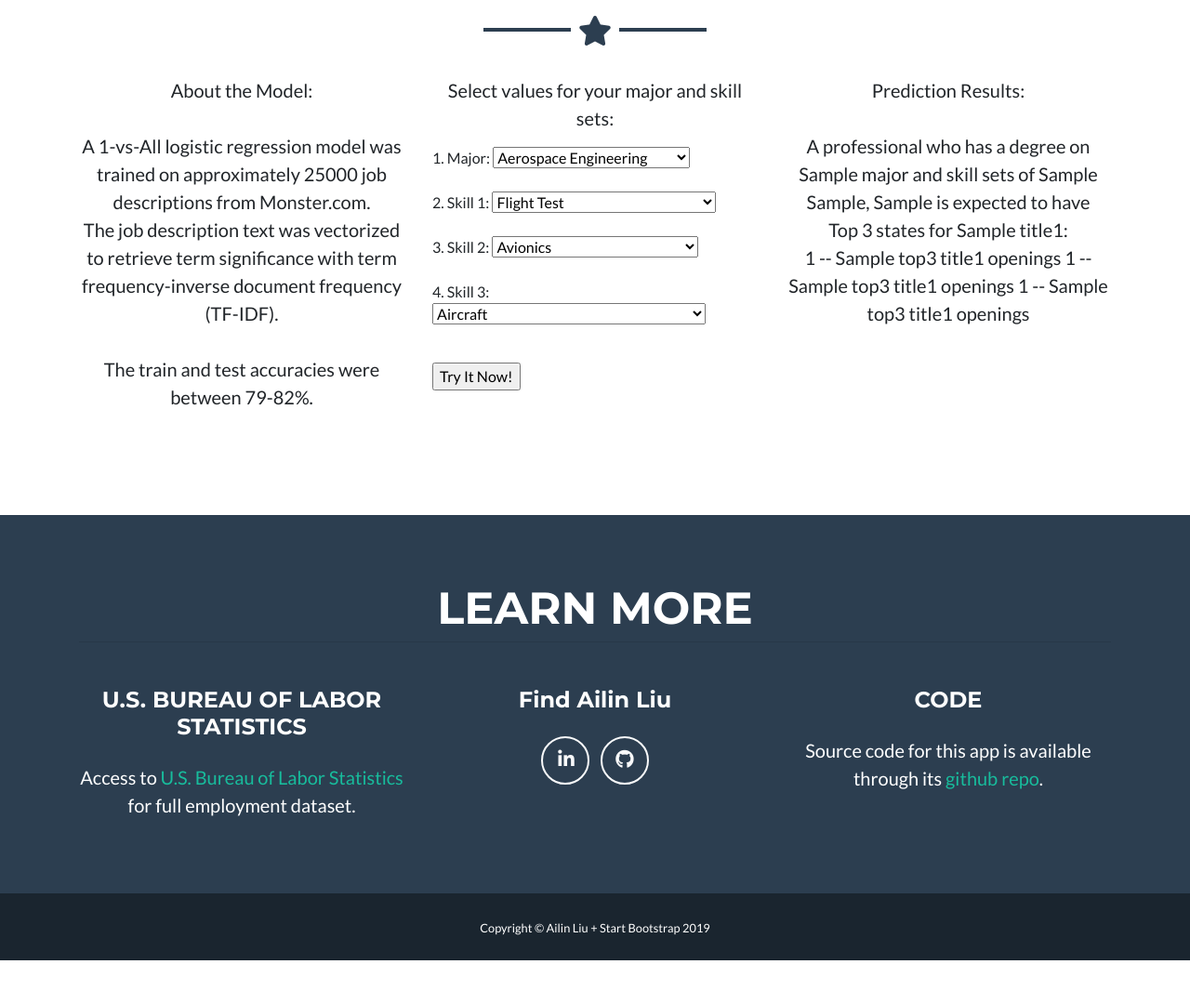
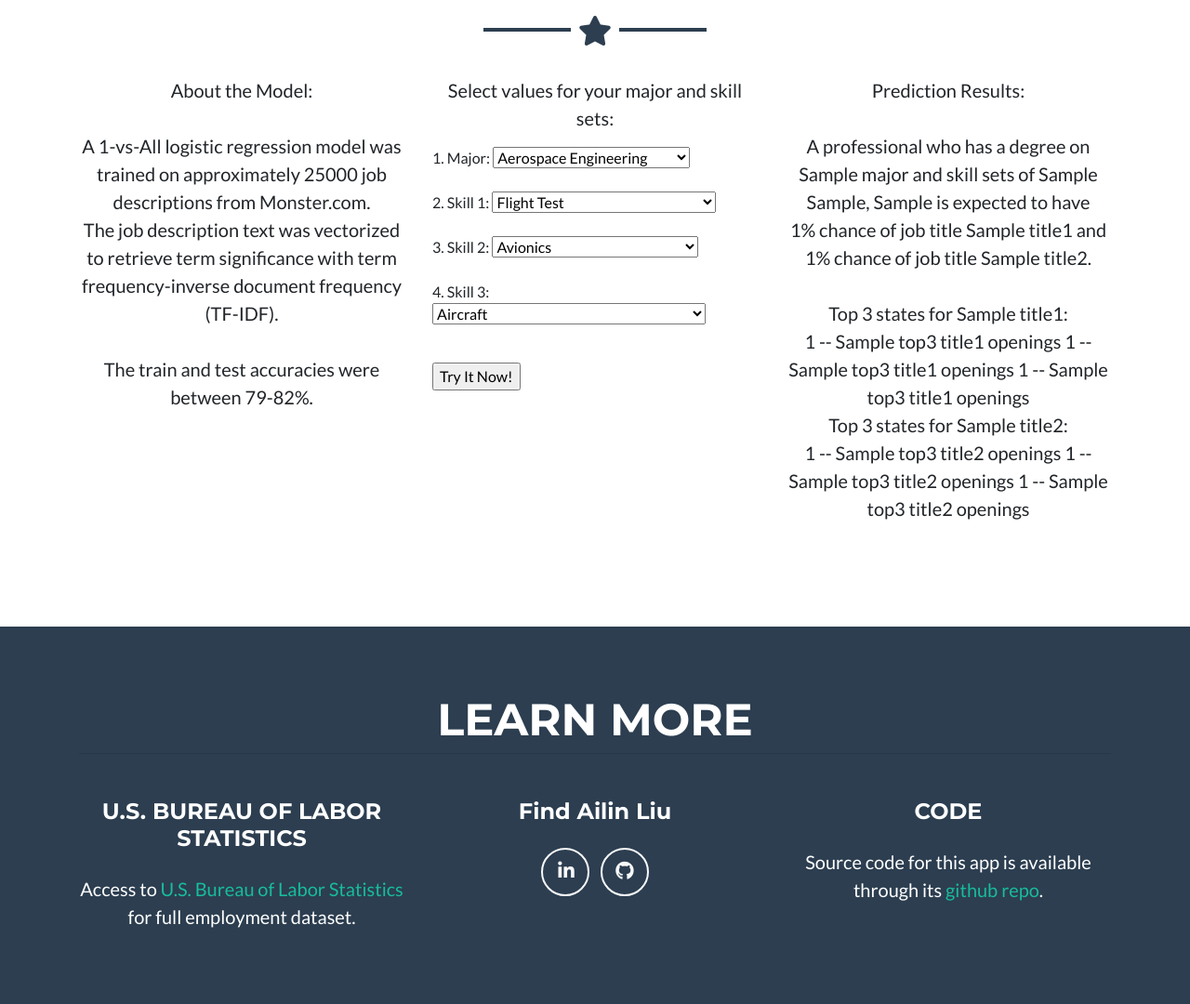
Before and after one commit to ailin-liu/where-is-your-next-job, a Flask app: template templates/index.html in a window 1280 px wide. Shown: the part 2824-3904 px from the top of the page at 93% size. Before the commit the page ends 3857 px from the top, so only its background shows below. Run offline with Flask 2, Linux system fonts and the light colour scheme; the template is opened without the code that fills it: most values are stand-ins (such as "Sample title", 1, 10 or a date in 2020); parts of the project's set-up code (start-up, migrations or seed data) failed here and were passed over; some libraries are stand-ins or nearby versions.

Commit message:
first commit

```diff
--- a/app.py
+++ b/app.py
@@ -60,12 +60,18 @@ def index():
         app.vars['skill1'] = skill1.lower()
         app.vars['skill2'] = skill2.lower()
         app.vars['skill3'] = skill3.lower()
-
-        return render_template('index.html', _anchor="predict",
+        if percent_of_title2 > 10:
+            return render_template('index.html', _anchor="predict",
                                major=app.vars['major'], skill1=app.vars['skill1'],
                                skill2=app.vars['skill2'], skill3=app.vars['skill3'], desc=app.vars['desc'],
                                prediction_percent1 = percent_of_title1, title1 = title1, top3_title1 = top3_title1,
                                prediction_percent2 = percent_of_title2, title2 = title2, top3_title2 = top3_title2)
+        else:
+            return render_template('index.html', _anchor="predict",
+                               major=app.vars['major'], skill1=app.vars['skill1'],
+                               skill2=app.vars['skill2'], skill3=app.vars['skill3'], desc=app.vars['desc'],
+                               prediction_percent1 = percent_of_title1, title1 = title1, top3_title1 = top3_title1,
+                               prediction_percent2 = None, title2 = None, top3_title2 = None)
 
 
 if __name__ == '__main__':
--- a/templates/index.html
+++ b/templates/index.html
@@ -348,11 +348,12 @@
 
                     Prediction Results: <br>
                     <br>
-                    {% if prediction_percent2 > 10 %}
+                    {% if prediction_percent2 %}
                     A  professional who has a degree on {{ major }} and
                     skill sets of {{ skill1 }} {{ skill2 }}, {{ skill3 }}
                     is expected to have <br>
-                    {{ prediction_percent2 }}% chance of job title {{title2}}..
+                    {{ prediction_percent1 }}% chance of job title {{title1}} and
+                    {{ prediction_percent2 }}% chance of job title {{title2}}.
                     <br>
 
                     <br>
@@ -367,10 +368,10 @@
                     {{top3_title2[1][0]}}  -- {{top3_title2[1][1]}} openings
                     {{top3_title2[2][0]}}  -- {{top3_title2[2][1]}} openings
 
-                    {% elif prediction_percent2 <=10 %}
+                    {% elif prediction_percent1 %}
                     A  professional who has a degree on {{ major }} and
                     skill sets of {{ skill1 }} {{ skill2 }}, {{ skill3 }}
-                    is expected to have <br
+                    is expected to have <br>
                     {{ prediction_percent1 }}% chance of job title {{title1}}
                     <br>
                     Top 3 states for {{title1}}: <br>
@@ -378,7 +379,7 @@
                     {{top3_title1[1][0]}}  -- {{top3_title1[1][1]}} openings
                     {{top3_title1[2][0]}}  -- {{top3_title1[2][1]}} openings
 
-                    {% elif not prediction_percent1 %}
+                    {% else %}
                     Select values to make a prediction.
 
                     {% endif %}
```
